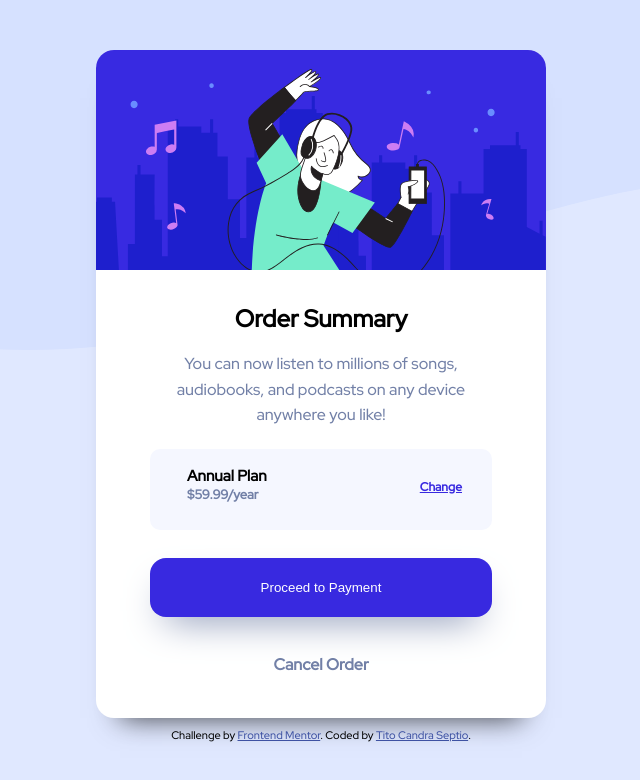
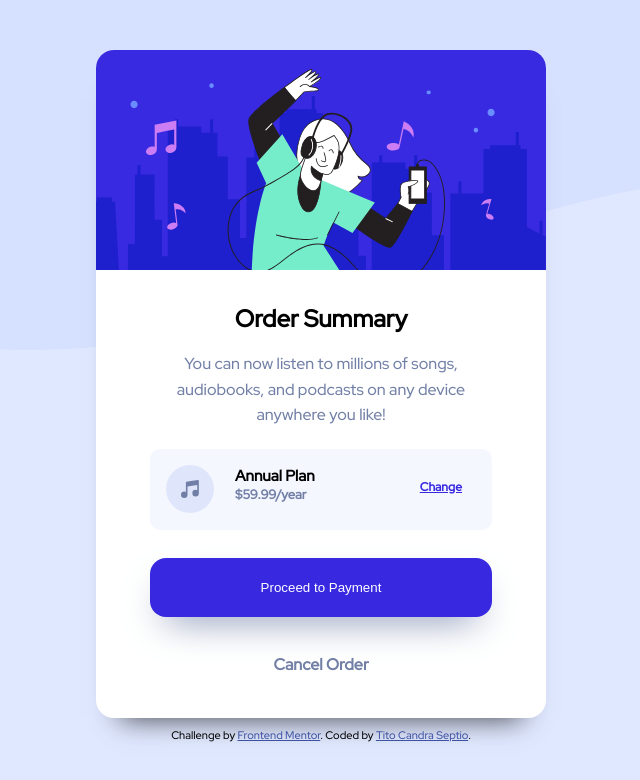
Before and after one commit to titocs/order-summary-component-main, a plain HTML site: page index.html in a window 1280 px wide. Shown: the whole page, without its empty margins (319-959 px from the left). Drawn offline with Linux system fonts and the light colour scheme; the site is published under a folder, as on GitHub Pages, so addresses that start at the root find nothing.

Commit message:
Update index.html

```diff
--- a/index.html
+++ b/index.html
@@ -15,7 +15,7 @@
         <p>You can now listen to millions of songs, audiobooks, and podcasts on any
         device anywhere you like!</p>
         <div class="logos">
-            <img src="/images/icon-music.svg" id="imagelogo" alt="">
+            <img src="images/icon-music.svg" id="imagelogo" alt="">
             <div class="definition">
                 <h3>Annual Plan</h3>
                 <h4>$59.99/year</h4>
```
